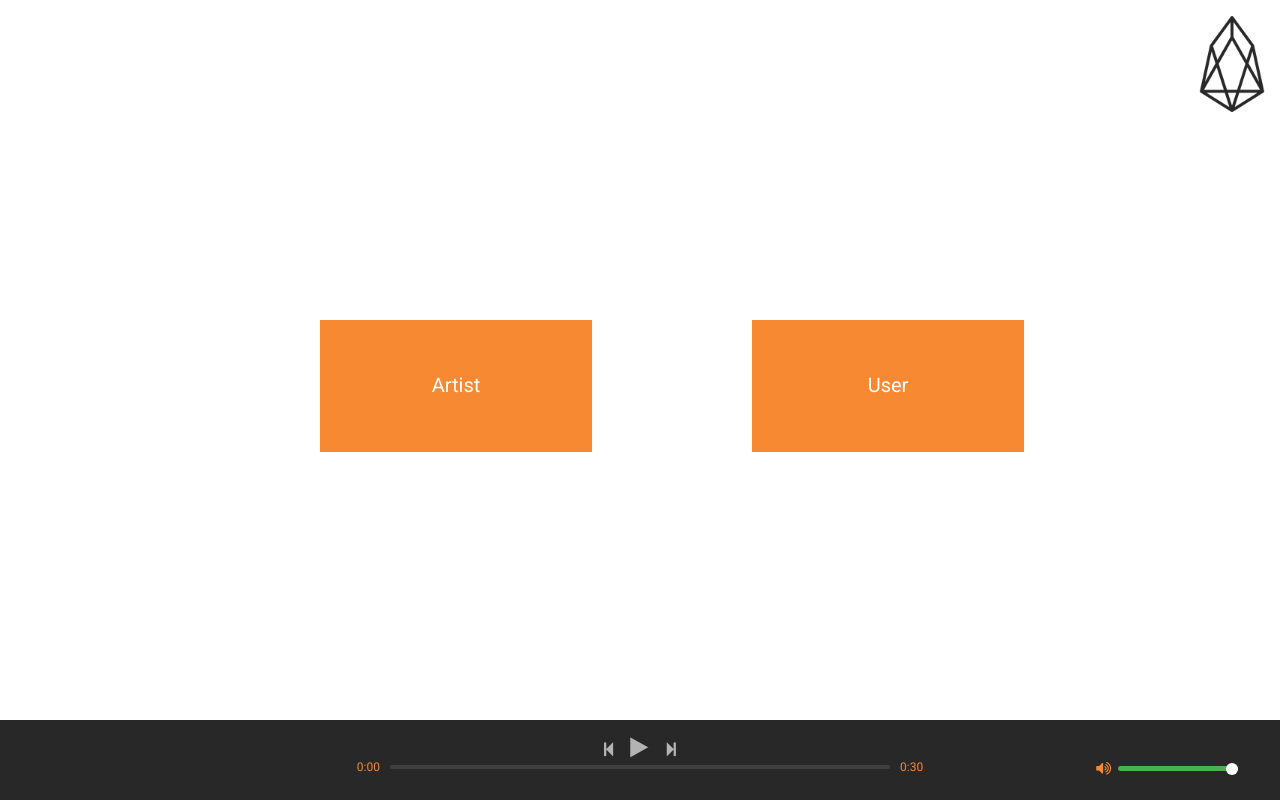
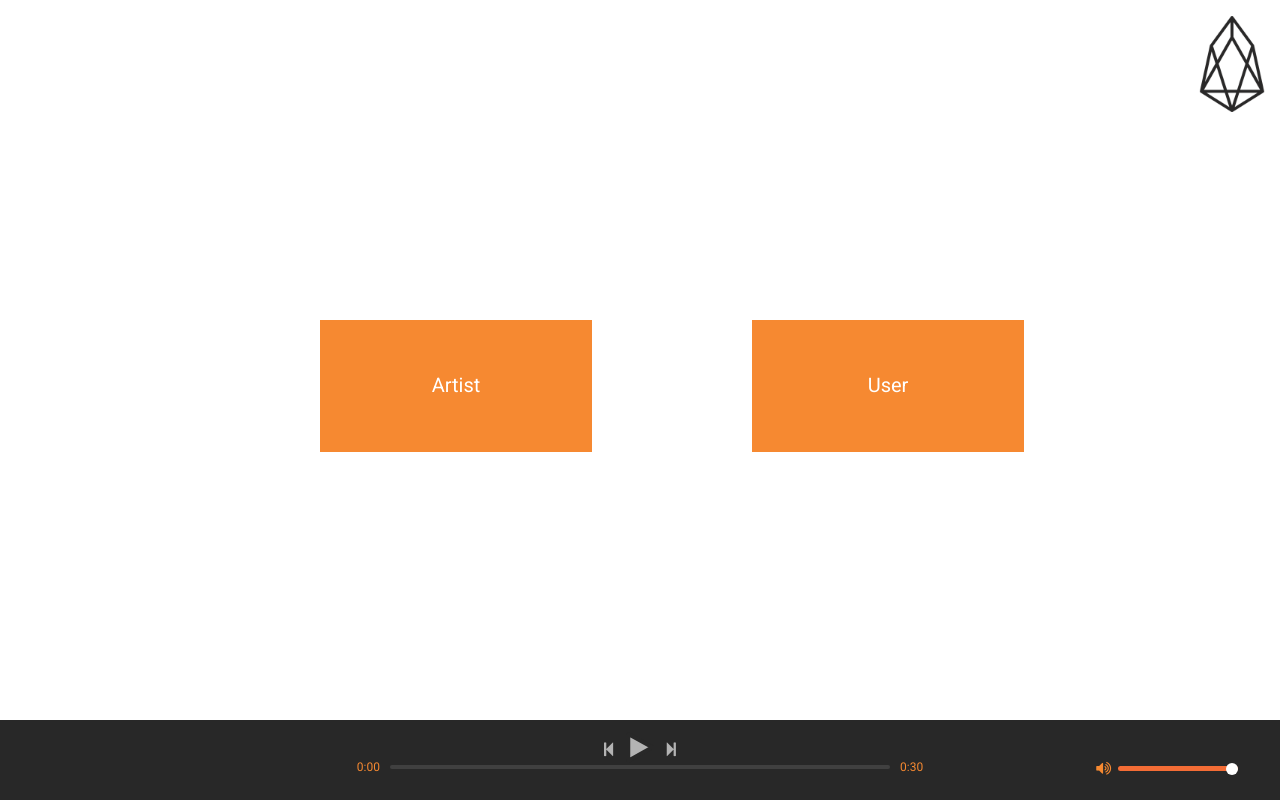
Before and after one commit to EOSBlockChainClub/eoshackathon-project, a React app in the folder web/: page / in a window 1280 px wide. Built offline with nearby package versions, Linux system fonts and the light colour scheme.

Commit message:
footer css update

```diff
--- a/web/src/components/VolumeControls/VolumeControls.css
+++ b/web/src/components/VolumeControls/VolumeControls.css
@@ -8,7 +8,7 @@
   -webkit-appearance: none;
   width: 120px;
   height: 5px;
-  background: #4CAF50;
+  background: #F36C35;
   border-radius: 4px;
   outline: none;
   opacity: 1;
@@ -17,7 +17,7 @@
 input[type=range]::-moz-range-track {
   width: 120px;
   height: 5px;
-  background: #4CAF50;
+  background:#F36C35;
   border-radius: 4px;
   outline: none;
   opacity: 1;
@@ -31,7 +31,7 @@ input[type=range]::-moz-range-track {
 
 .volume:hover {
     opacity: 0.8;
-    background: #4CAF50;
+    background: #F36C35;
 }
 
 .volume::-webkit-slider-thumb {
```
